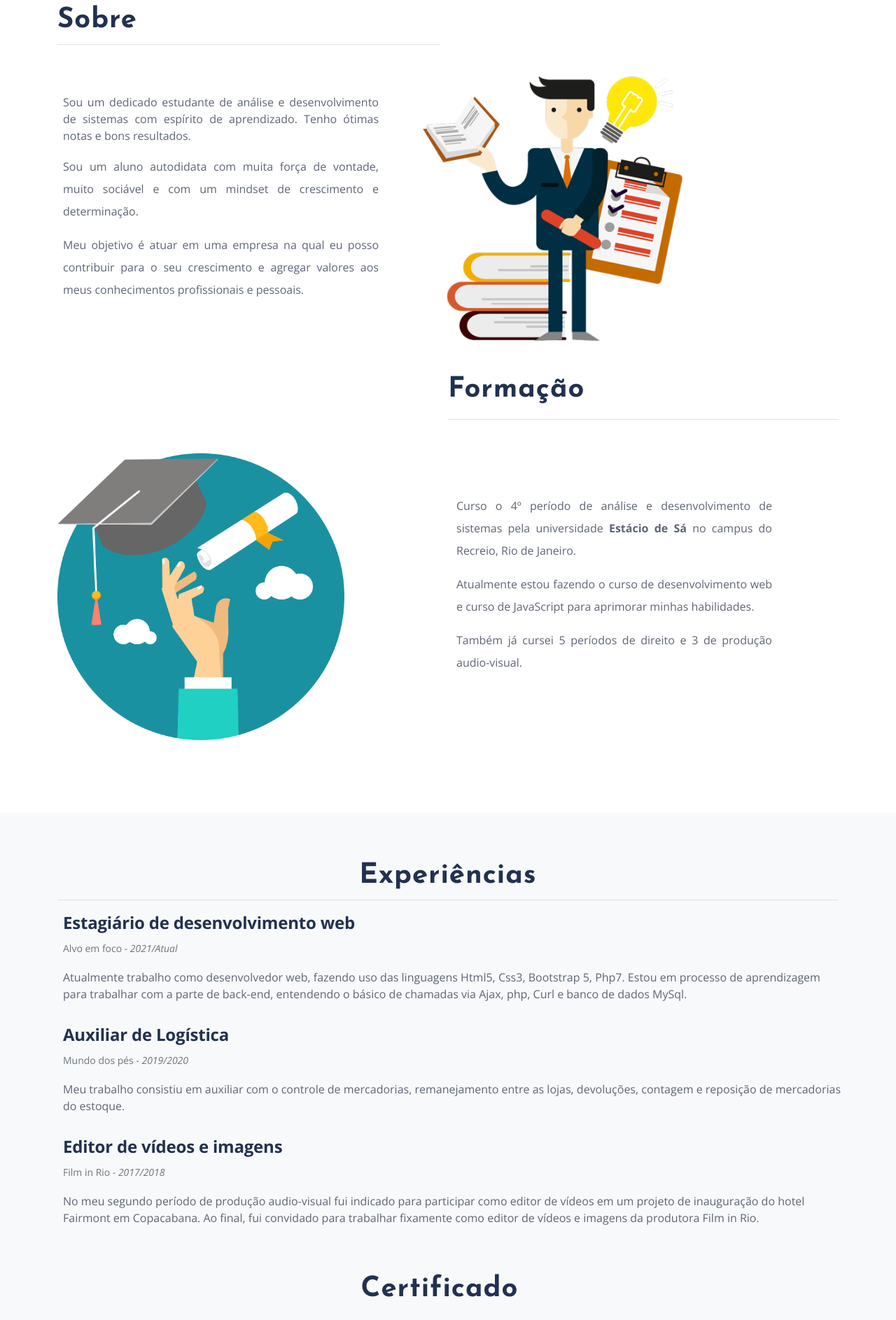
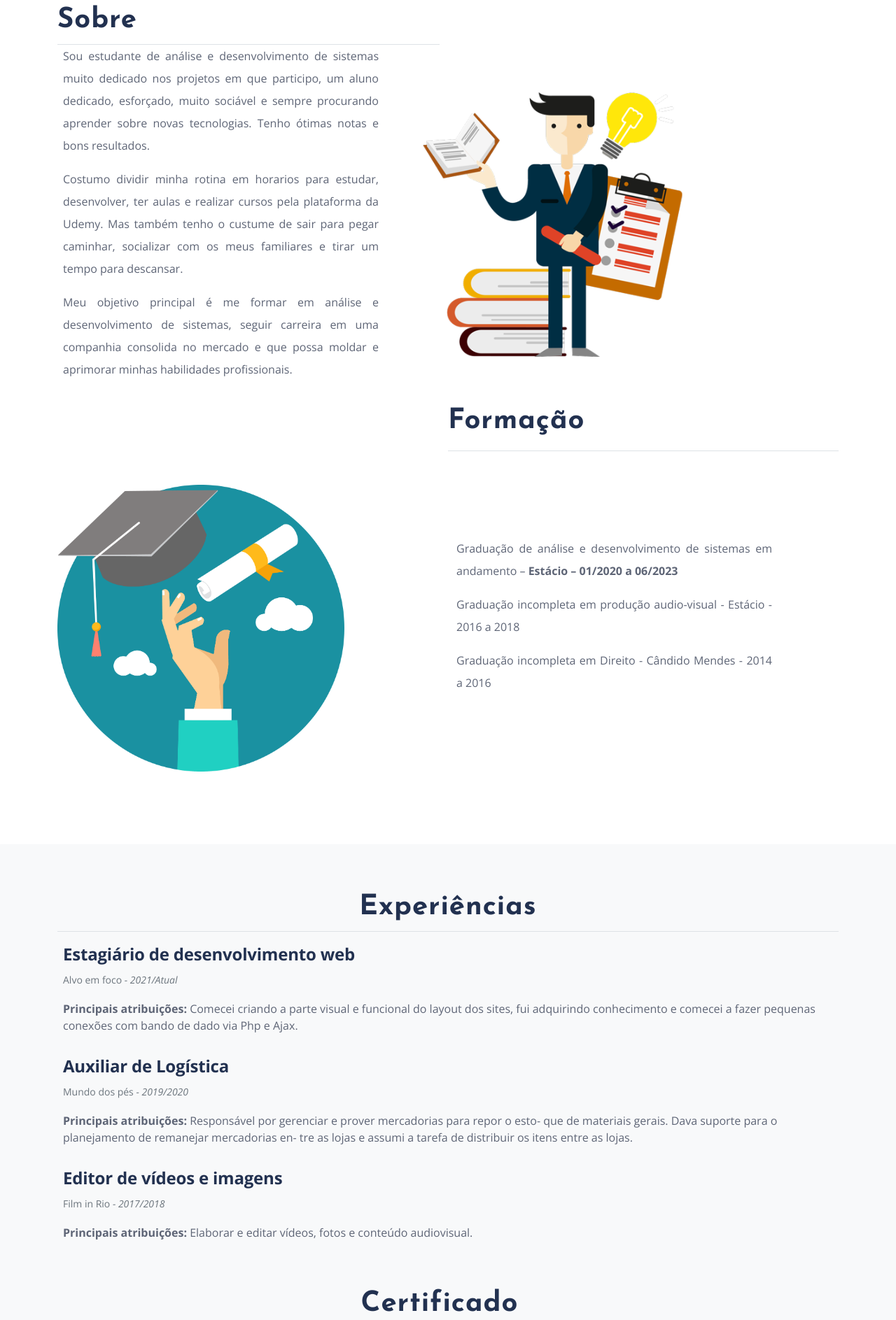
Before and after one commit to leonardocarr/main, a plain HTML site: page index.html in a window 1280 px wide. Shown: the part 913-2800 px from the top of the page at 70% size. Drawn offline with nearby package versions, Linux system fonts and the light colour scheme.

Commit message:
Add files via upload

```diff
--- a/index.html
+++ b/index.html
@@ -36,7 +36,9 @@
 
     <script>
         function alerta() {
-            window.alert("Por conta da hospedagem aceitar apenas HTML, CSS E JAVASCRIPT. A conexão com o banco de dados foi removida.");
+            window.alert(
+                "Por conta da hospedagem aceitar apenas HTML, CSS E JAVASCRIPT. A conexão com o banco de dados foi removida."
+            );
         }
     </script>
 
@@ -123,18 +125,21 @@
             <div class="row d-flex align-items-center" style="text-align: justify;">
                 <div class="col-12 col-lg-5 mx-2 text-wrap">
 
-                    <p class="text lh-base">Sou um dedicado estudante de análise e desenvolvimento de sistemas com
-                        espírito de aprendizado. Tenho ótimas notas e bons resultados.
+                    <p class="text lh-lg">Sou estudante de análise e desenvolvimento de sistemas muito dedicado nos
+                        projetos em que participo, um aluno dedicado, esforçado, muito sociável e sempre procurando
+                        aprender sobre novas tecnologias. Tenho ótimas notas e bons resultados.
                     </p>
 
-                    <p class="text lh-lg">Sou um aluno autodidata com muita força de vontade, muito sociável e com
-                        um mindset de
-                        crescimento e determinação.
+                    <p class="text lh-lg">Costumo dividir minha rotina em horarios para estudar, desenvolver, ter aulas
+                        e realizar cursos pela plataforma da Udemy. Mas também tenho o custume de sair para pegar
+                        caminhar, socializar
+                        com os meus familiares e tirar um tempo para descansar.
                     </p>
+
                     <p class="text lh-lg">
-                        Meu objetivo é atuar em uma empresa na qual eu posso contribuir para o seu crescimento e
-                        agregar
-                        valores aos meus conhecimentos profissionais e pessoais.
+                        Meu objetivo principal é me formar em análise e desenvolvimento de sistemas, seguir carreira em
+                        uma
+                        companhia consolida no mercado e que possa moldar e aprimorar minhas habilidades profissionais.
                     </p>
 
                 </div>
@@ -168,18 +173,16 @@
                 </div>
 
                 <div class="col-12 col-lg-5 text-wrap order-1 order-lg-2" style="margin-bottom: 20px;">
-                    <p class="text lh-lg">Curso o 4º período de análise e desenvolvimento de sistemas pela universidade
-                        <span class="fw-bold">Estácio de Sá</span> no campus do Recreio, Rio de Janeiro.
+                    <p class="text lh-lg">Graduação de análise e desenvolvimento de sistemas em andamento – <span
+                            class="fw-bold"> Estácio – 01/2020 a
+                            06/2023</span>
                     </p>
 
-                    <p class="text lh-lg">Atualmente estou fazendo o curso de <a
-                            href="https://www.udemy.com/course/web-completo/" target="_blank"> desenvolvimento web </a>
-                        e <a href="https://www.udemy.com/course/javascript-completo-2018-do-iniciante-ao-mestre/"
-                            target="_blank" rel="noopener noreferrer"> curso de JavaScript</a> para aprimorar minhas
-                        habilidades.
+                    <p class="text lh-lg">Graduação incompleta em produção audio-visual - Estácio - 2016 a 2018
                     </p>
 
-                    <p class="text lh-lg">Também já cursei 5 períodos de direito e 3 de produção audio-visual.
+                    <p class="text lh-lg">Graduação incompleta em Direito - Cândido Mendes - 2014 a 2016
+
                     </p>
                 </div>
             </div>
@@ -215,9 +218,9 @@
                     </footer>
 
                     <p class="text lh-base" style="margin-bottom: 30px !important;">
-                        Atualmente trabalho como desenvolvedor web, fazendo uso das linguagens Html5, Css3, Bootstrap 5,
-                        Php7. Estou em processo de aprendizagem para trabalhar com a parte de
-                        back-end, entendendo o básico de chamadas via Ajax, php, Curl e banco de dados MySql.
+                        <span class="fw-bold">Principais atribuições:</span> Comecei criando a parte visual e funcional
+                        do layout dos sites, fui
+                        adquirindo conhecimento e comecei a fazer pequenas conexões com bando de dado via Php e Ajax.
                     </p>
 
                     <div class="row my-3">
@@ -228,8 +231,9 @@
 
                     </footer>
                     <p class="text lh-base" style="margin-bottom: 30px !important;">
-                        Meu trabalho consistiu em auxiliar com o controle de mercadorias, remanejamento entre as lojas,
-                        devoluções, contagem e reposição de mercadorias do estoque.
+                        <span class="fw-bold">Principais atribuições:</span> Responsável por gerenciar e prover
+                        mercadorias para repor o esto- que de materiais gerais. Dava suporte para o planejamento de
+                        remanejar mercadorias en- tre as lojas e assumi a tarefa de distribuir os itens entre as lojas.
                     </p>
 
                     <div class="row my-3">
@@ -239,10 +243,8 @@
                     </footer>
 
                     <p class="text lh-base">
-                        No meu segundo período de produção audio-visual fui indicado para participar como editor de
-                        vídeos em um projeto de inauguração do hotel Fairmont em Copacabana. Ao final, fui convidado
-                        para trabalhar fixamente como editor de vídeos e imagens da
-                        produtora Film in Rio.
+                        <span class="fw-bold">Principais atribuições:</span> Elaborar e editar vídeos, fotos e conteúdo
+                        audiovisual.
                     </p>
 
                 </div>
@@ -252,13 +254,14 @@
                         <h1 class="text-lg-center text-sm-center mt-5" id="mobile"
                             style="font-family: 'Josefin Sans', sans-serif; letter-spacing: 1px;">Certificado</h1>
 
-                            <div class="row my-3">
-                                <h4>Curso SQLite do zero ao avançado</h4>
-                            </div>
+                        <div class="row my-3">
+                            <h4>Curso SQLite do zero ao avançado</h4>
+                        </div>
 
-                            <p>
-                                <a href="https://www.udemy.com/certificate/UC-218b5afb-d59e-4352-9f8a-4d9cdde82b24/" target="_blank">https://www.udemy.com/certificate/UC-218b5afb-d59e-4352-9f8a-4d9cdde82b24/</a>
-                            </p>
+                        <p>
+                            <a href="https://www.udemy.com/certificate/UC-218b5afb-d59e-4352-9f8a-4d9cdde82b24/"
+                                target="_blank">https://www.udemy.com/certificate/UC-218b5afb-d59e-4352-9f8a-4d9cdde82b24/</a>
+                        </p>
                         <div class=" border-bottom"></div>
                     </div>
                 </div>
@@ -400,7 +403,6 @@
 
 
     <!-- Scripts -->
-    <script src="js/bootstrap.min.js"></script> <!-- Bootstrap framework -->
     <script src="js/swiper.min.js"></script> <!-- Swiper for image and text sliders -->
     <script src="js/scripts.js"></script> <!-- Custom scripts -->
 </body>
```
Also changed, not shown: contato.html (+6 -9 lines), portifolio.html (+23 -22 lines), images/calculadora.png (added), 1 other file.
